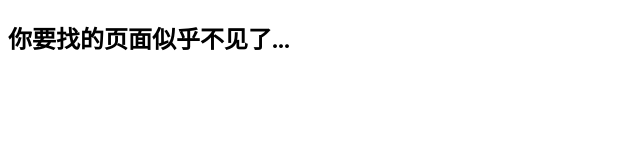
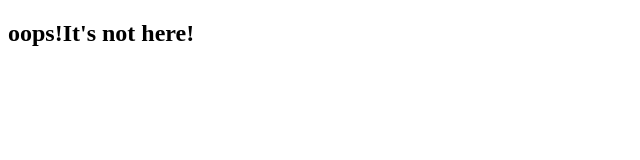
Before and after one commit to YornQiu/koa-server, a website: page views/404.html in a window 1280 px wide. Shown: the whole page, without its empty margins (0-640 px from the left). Drawn offline with Linux system fonts and the light colour scheme.

```diff
--- a/views/404.html
+++ b/views/404.html
@@ -7,6 +7,6 @@
   <title>Not Found</title>
 </head>
 <body>
-  <h2>你要找的页面似乎不见了...</h2>
+  <h2>oops!It's not here!</h2>
 </body>
 </html>
```
